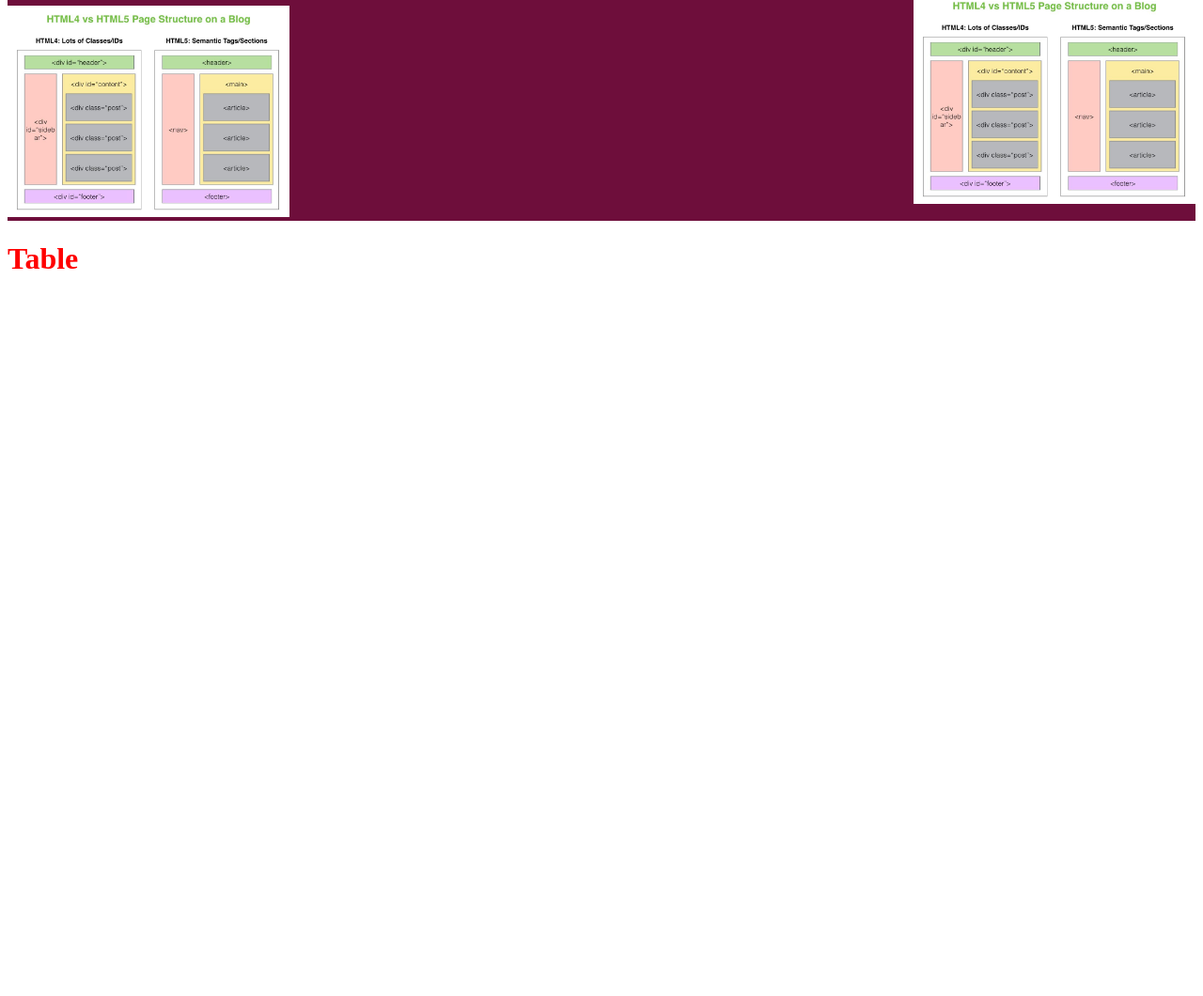
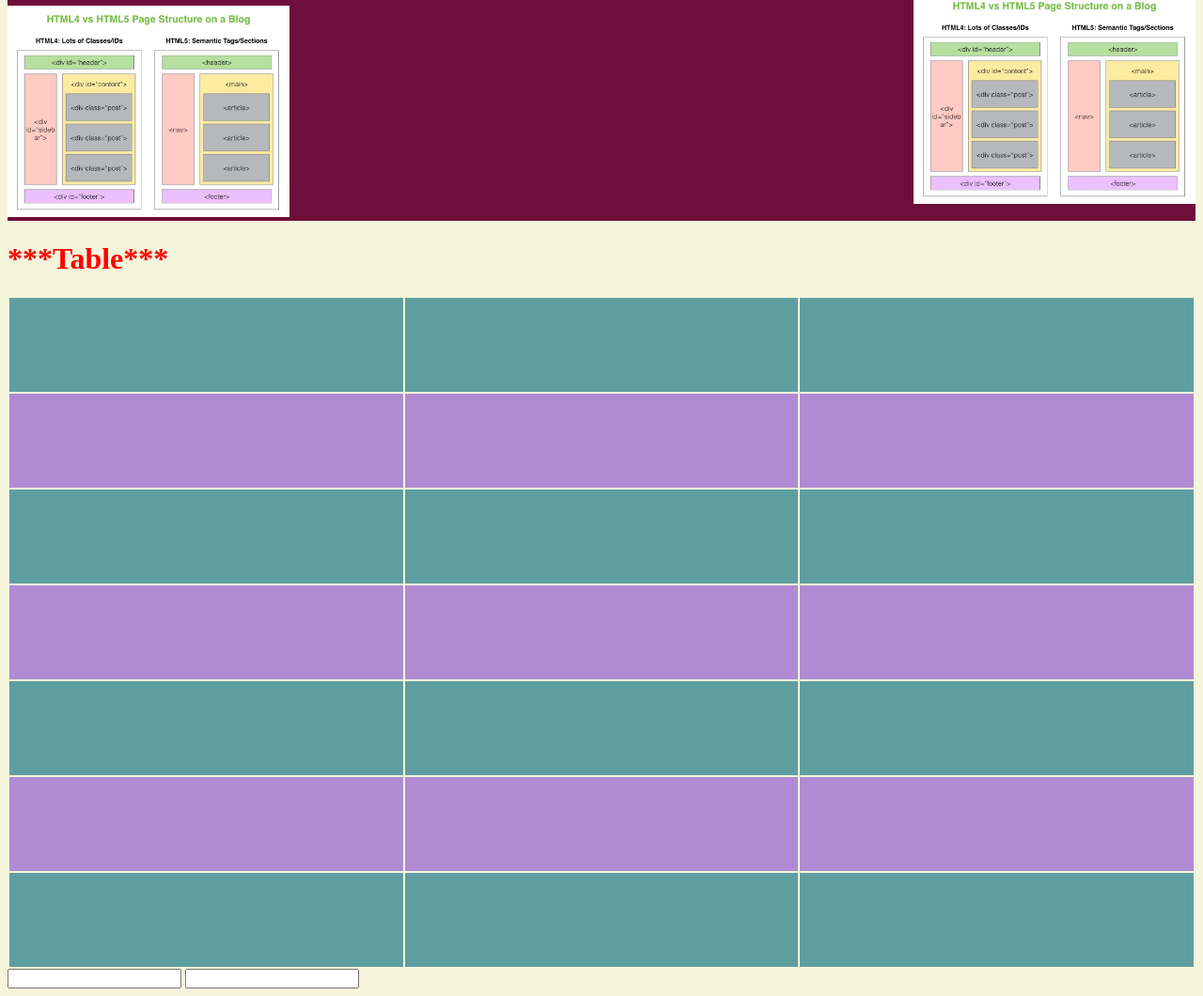
Before and after one commit to Wiamii/Altec, a plain HTML site: page Cascading Style sheets.html in a window 1280 px wide. Shown: the part 497-1557 px from the top of the page at 94% size. Before the commit the page ends 834 px from the top, so only its background shows below. Drawn offline with Linux system fonts and the light colour scheme.

Commit message:
selectors

```diff
--- a/Cascading Style sheets.html
+++ b/Cascading Style sheets.html
@@ -52,6 +52,56 @@ h1{
         }
         article:last-child{
             background-color: rgb(110, 14, 59);
+        }
+
+
+        table{
+    width: 100%;
+        }
+        table tr{
+background-color: cadetblue;
+            height: 100px;
+            /* Высота */
+
+        }
+        table td{
+            color: red;
+        }
+
+        table tr:nth-child(even){
+            background-color: rgb(176, 139, 211);
+        }
+
+        table tr:nth-child(2){
+            background-color: rgb(176, 139, 211);
+        }
+
+        table tr:nth-child(2n){
+            background-color: rgb(176, 139, 211);
+        }
+
+
+        *{
+            color: black;
+        }
+        html{
+            background-color: beige;
+        }
+
+        :root{
+            color: black;
+        }
+
+        input[type="text"]{
+            color: rgb(51, 46, 46) ;
+
+        }
+        input[type="password"]{
+            color: rgb(141, 24, 24);
+        }
+
+        h1::after,h1::before{
+            content: "***";
         }
 
 
@@ -126,13 +176,34 @@ h1{
                 <td></td>
                 <td></td>
             </tr>
+            <tr>
+                <td></td>
+                <td></td>
+                <td></td>
+            </tr>
+            <tr>
+                <td></td>
+                <td></td>
+                <td></td>
+            </tr>
+            <tr>
+                <td></td>
+                <td></td>
+                <td></td>
+            </tr>
+            <tr>
+                <td></td>
+                <td></td>
+                <td></td>
+            </tr>
         </table>
 
     </main>
     <footer>
         <address>
             <form action=""></form>
-
+            <input type="text">
+            <input type="password">
         </address>
     </footer>
 </body>
```
